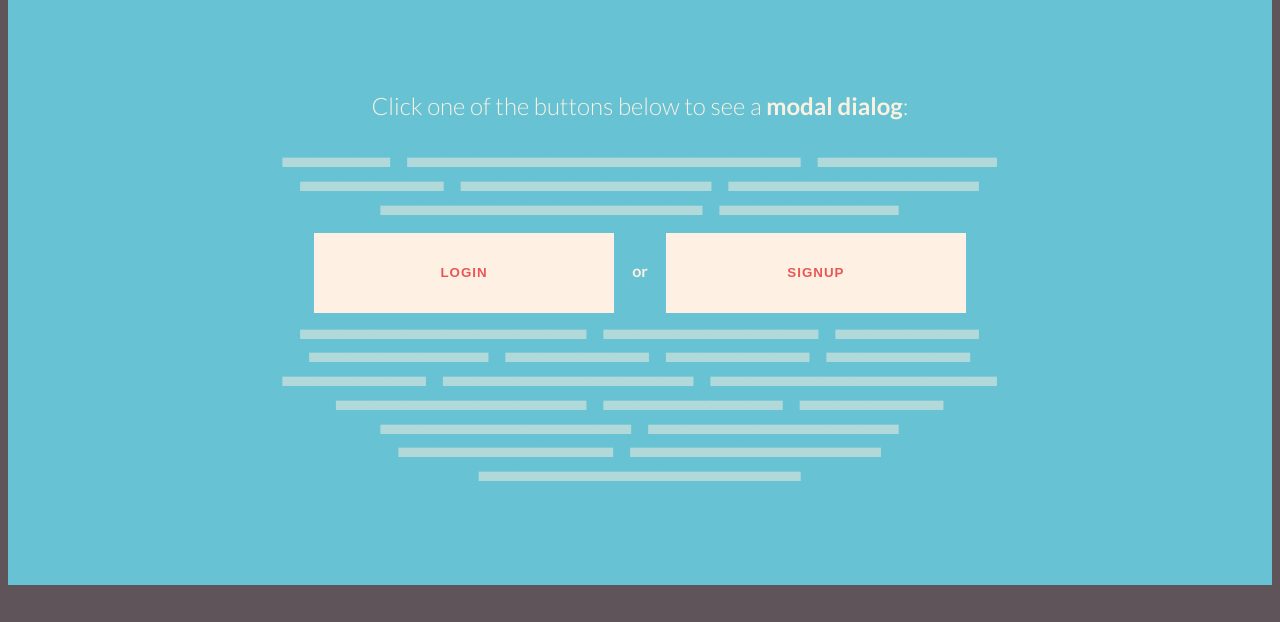
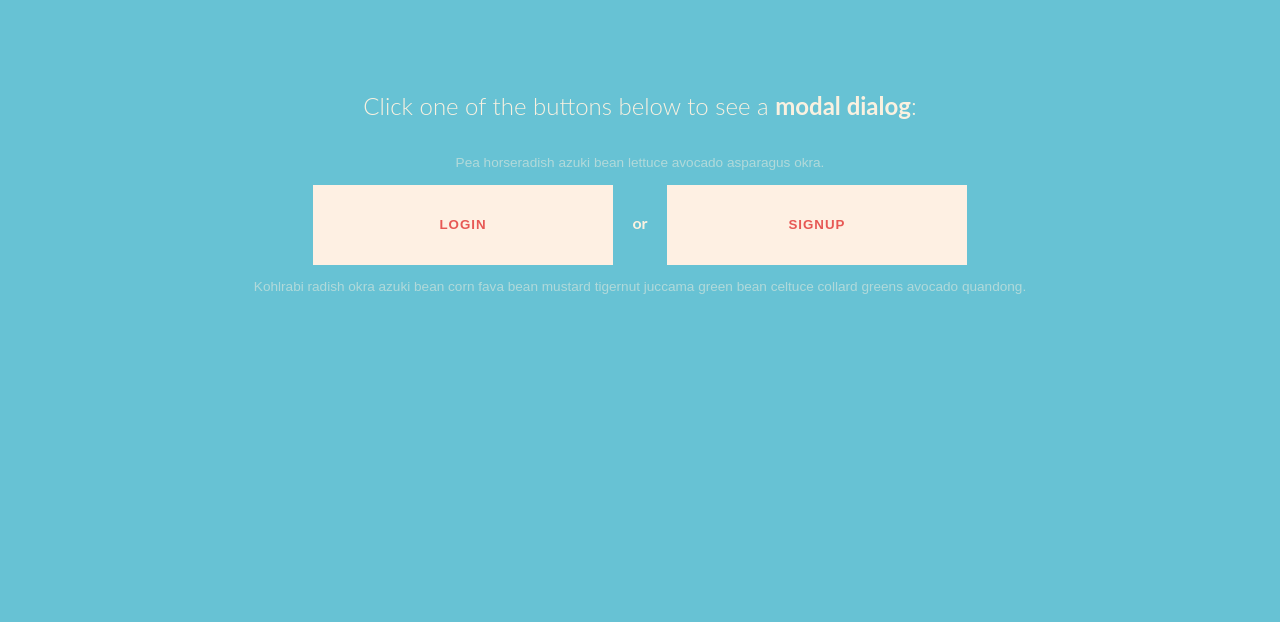
Before and after one commit to phoenixleex/ButtonComponentMorph, a plain HTML site: page ButtonComponentMorph/index.html in a window 1280 px wide. Shown: the part 178-800 px from the top of the page. Drawn offline with Linux system fonts and the light colour scheme; files whose address does not match are found by name.

Commit message:
Fixed Color Issue on the Front Page

```diff
--- a/ButtonComponentMorph/css/demo.css
+++ b/ButtonComponentMorph/css/demo.css
@@ -1,6 +1,6 @@
-@import url(http://fonts.googleapis.com/css?family=Lato:300,400,700|Merriweather+Sans:800);
-
-@font-face {
+/*@import url(http://fonts.googleapis.com/css?family=Lato:300,400,700|Merriweather+Sans:800);
+*/
+/*@font-face {
 	font-weight: normal;
 	font-style: normal;
 	font-family: 'codropsicons';
@@ -10,8 +10,8 @@
 		url('../fonts/codropsicons/codropsicons.ttf') format('truetype'),
 		url('../fonts/codropsicons/codropsicons.svg#codropsicons') format('svg');
 }
-
-@font-face {
+*/
+/*@font-face {
 	font-family: 'Blokk';
 	src: url('../fonts/blokk/BLOKKRegular.eot');
 	src: url('../fonts/blokk/BLOKKRegular.eot?#iefix') format('embedded-opentype'),
@@ -20,24 +20,24 @@
 	font-weight: normal;
 	font-style: normal;
 }
-
-*, *:after, *:before { -webkit-box-sizing: border-box; -moz-box-sizing: border-box; box-sizing: border-box; }
+*/
+/**, *:after, *:before { -webkit-box-sizing: border-box; -moz-box-sizing: border-box; box-sizing: border-box; }
 .clearfix:before, .clearfix:after { content: ''; display: table; }
 .clearfix:after { clear: both; }
-
+*/
 body {
 	position: relative;
-	background: #5f545a;
+	background: #67c2d4;
 	color: #faf1e0;
 	font-size: 100%;
 	line-height: 1.25;
 	font-weight: 300;
 	font-family: 'Lato', Arial, sans-serif;
 }
-
+/*
 .container {
 	background: #67c2d4;
-}
+}*/
 
 a, button {
 	color: #553445;
@@ -77,9 +77,9 @@ a:hover, a:focus {
 	margin: 0 10px;
 }
 
-.codrops-demos a.current-demo {
+/*.codrops-demos a.current-demo {
 	color: #e75854;
-}
+}*/
 
 /* Top Navigation Style */
 .codrops-top {
@@ -118,13 +118,13 @@ a:hover, a:focus {
 	-webkit-font-smoothing: antialiased;
 }
 
-.codrops-icon-drop:before {
+/*.codrops-icon-drop:before {
 	content: "\e001";
 }
 
 .codrops-icon-prev:before {
 	content: "\e004";
-}
+}*/
 
 section {
 	padding: 2em;
```
